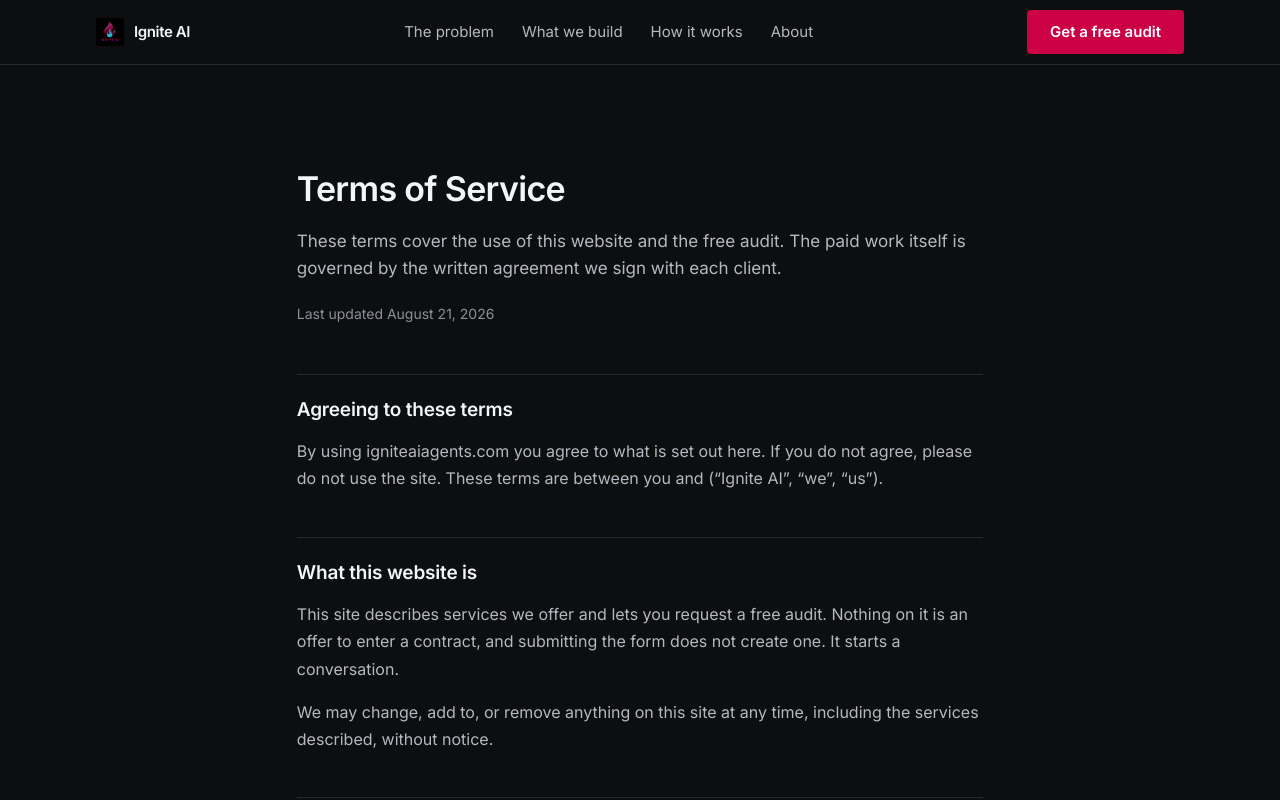
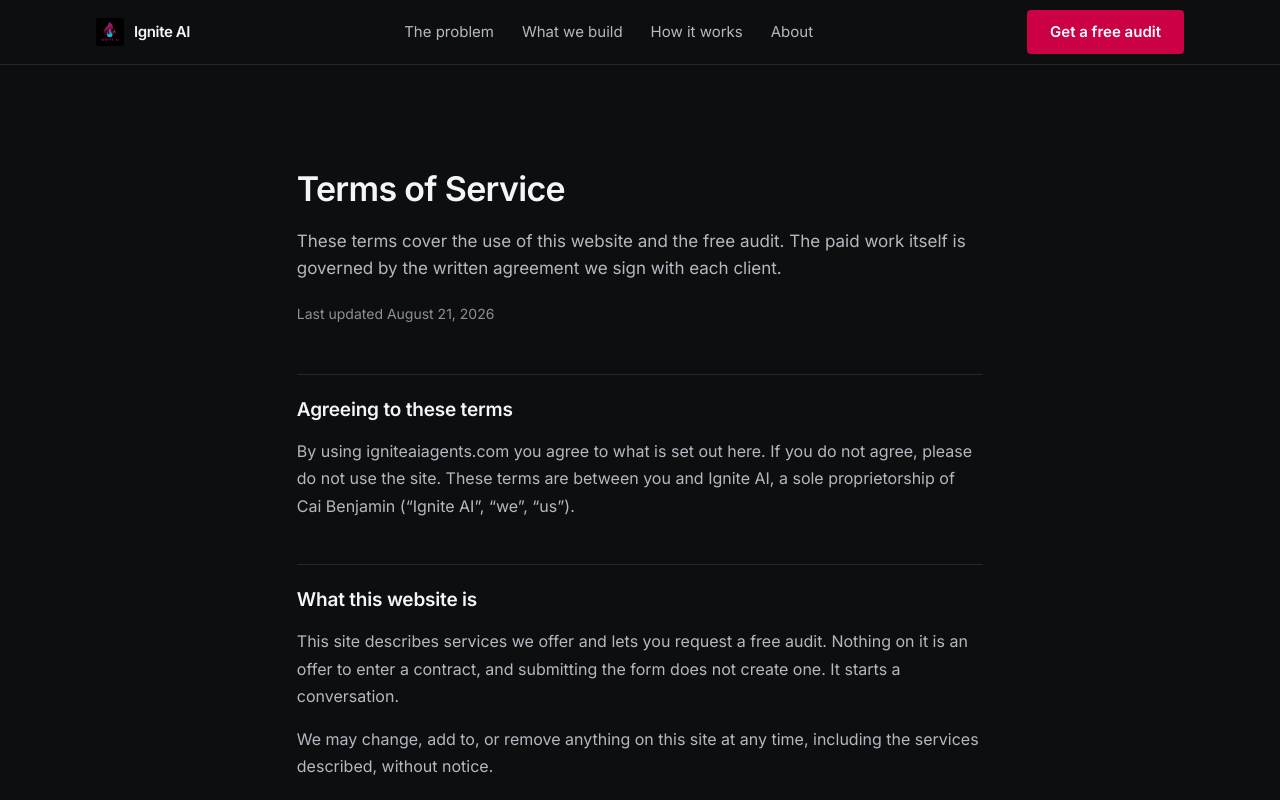
Before and after one commit to caibenjamin500-maker/ignite-ai-website, a Next.js app: page /terms in a window 1280 px wide. Shown: the top 800 px of the page. Built offline with nearby package versions, Linux system fonts and the light colour scheme.

Commit message:
Fix terms page opening sentence

```diff
--- a/src/app/terms/page.tsx
+++ b/src/app/terms/page.tsx
@@ -19,8 +19,8 @@ export default function Terms() {
       <p>
         By using igniteaiagents.com you agree to what is set out here. If you do
         not agree, please do not use the site. These terms are between you and{" "}
-        {site.legalName} (&ldquo;{site.name}&rdquo;, &ldquo;we&rdquo;,
-        &ldquo;us&rdquo;).
+        {site.name}, {site.legalStructure} (&ldquo;{site.name}&rdquo;,
+        &ldquo;we&rdquo;, &ldquo;us&rdquo;).
       </p>
 
       <h2>What this website is</h2>
```
